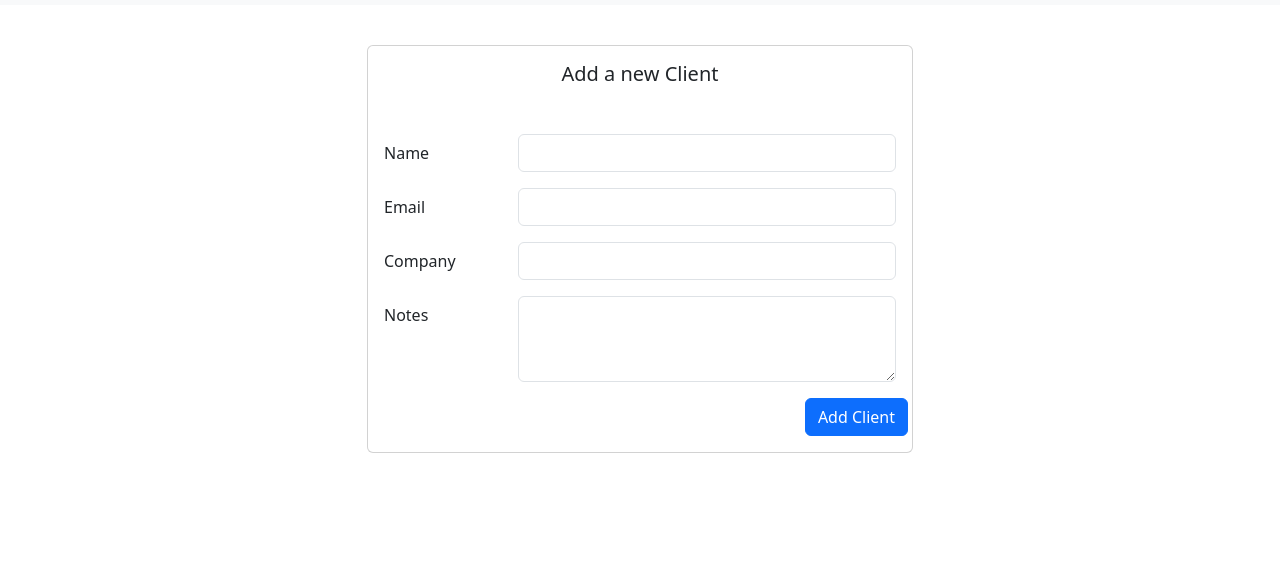
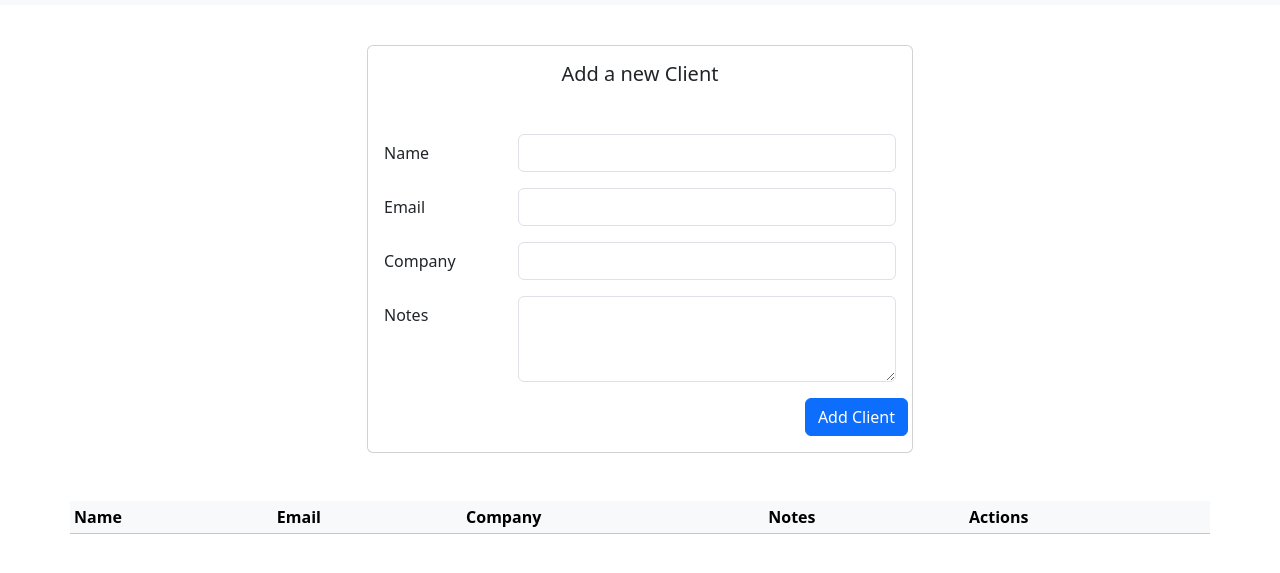
Before and after one commit to HanifaTavassoli/freelance-invoice-app, a website: page clients.html in a window 1280 px wide. Shown: the part 51-624 px from the top of the page. Drawn offline with nearby package versions, Linux system fonts and the light colour scheme.

Commit message:
Add client list table with columns

```diff
--- a/clients.html
+++ b/clients.html
@@ -129,6 +129,20 @@
             </div>
           </div>
         </div>
+        <div class="row mt-5">
+          <table class="table table-hover table-sm" id="client-list">
+            <thead class="table-light">
+              <tr>
+                <th>Name</th>
+                <th>Email</th>
+                <th>Company</th>
+                <th>Notes</th>
+                <th>Actions</th>
+              </tr>
+            </thead>
+            <tbody></tbody>
+          </table>
+        </div>
       </div>
     </main>
 
```
